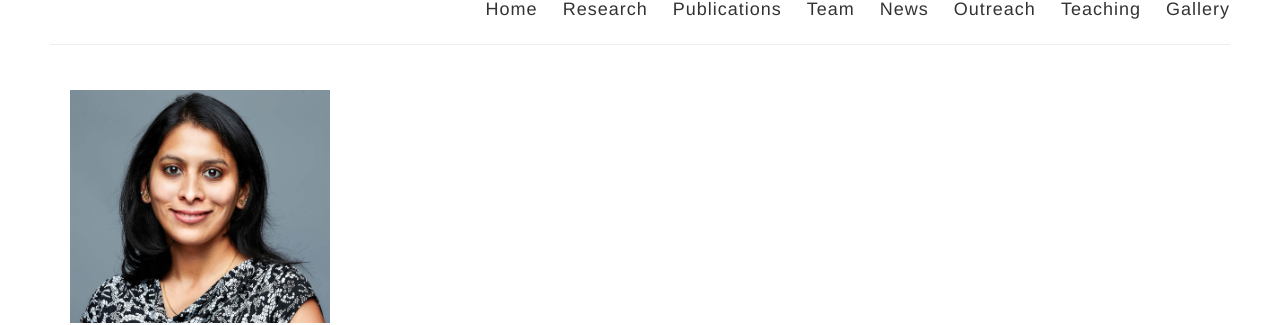
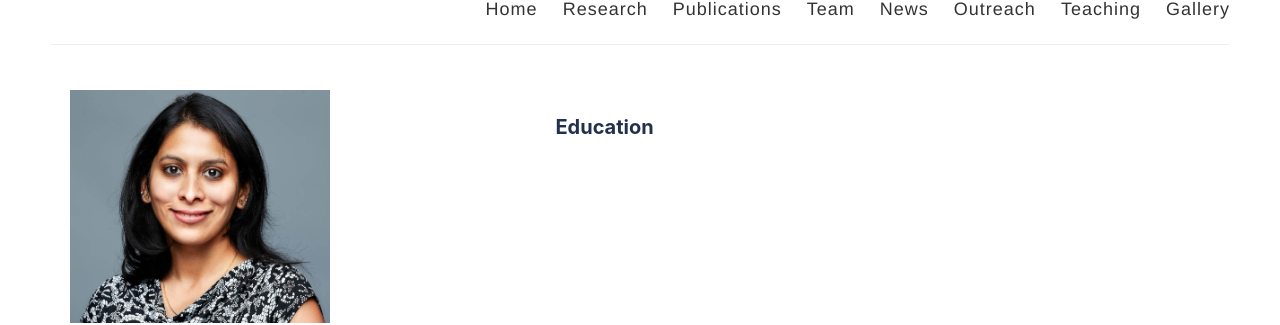
Before and after one commit to phal-lab/phal-lab.github.io, a Jekyll site: the page built from _pages/PI.md, in a window 1280 px wide. Shown: the part 119-444 px from the top of the page. Built offline with Jekyll 4.4.1, drawn with Linux system fonts in a browser that asks for light colours.

Commit message:
Update PI.html

```diff
--- a/_layouts/PI.html
+++ b/_layouts/PI.html
@@ -83,6 +83,12 @@
         </div>
       </div>
       <div class = "grid-item">
+        <h3>Education</h3>
+          <bl>
+            {% for item in page.education %}
+              <li>{{ item }}</li>
+            {% endfor %}
+          </bl>
       </div>
     <br>
   </div>
```
